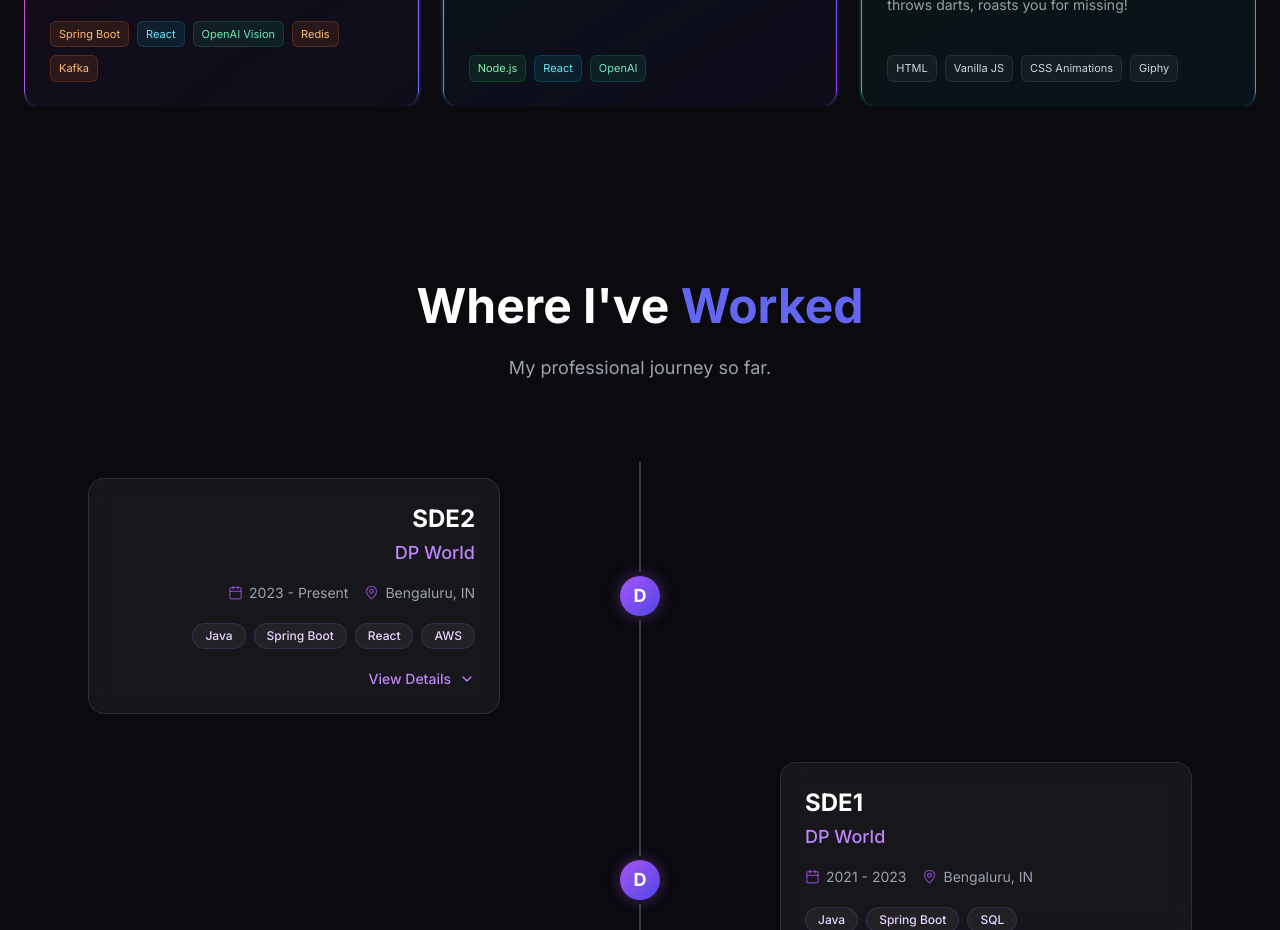
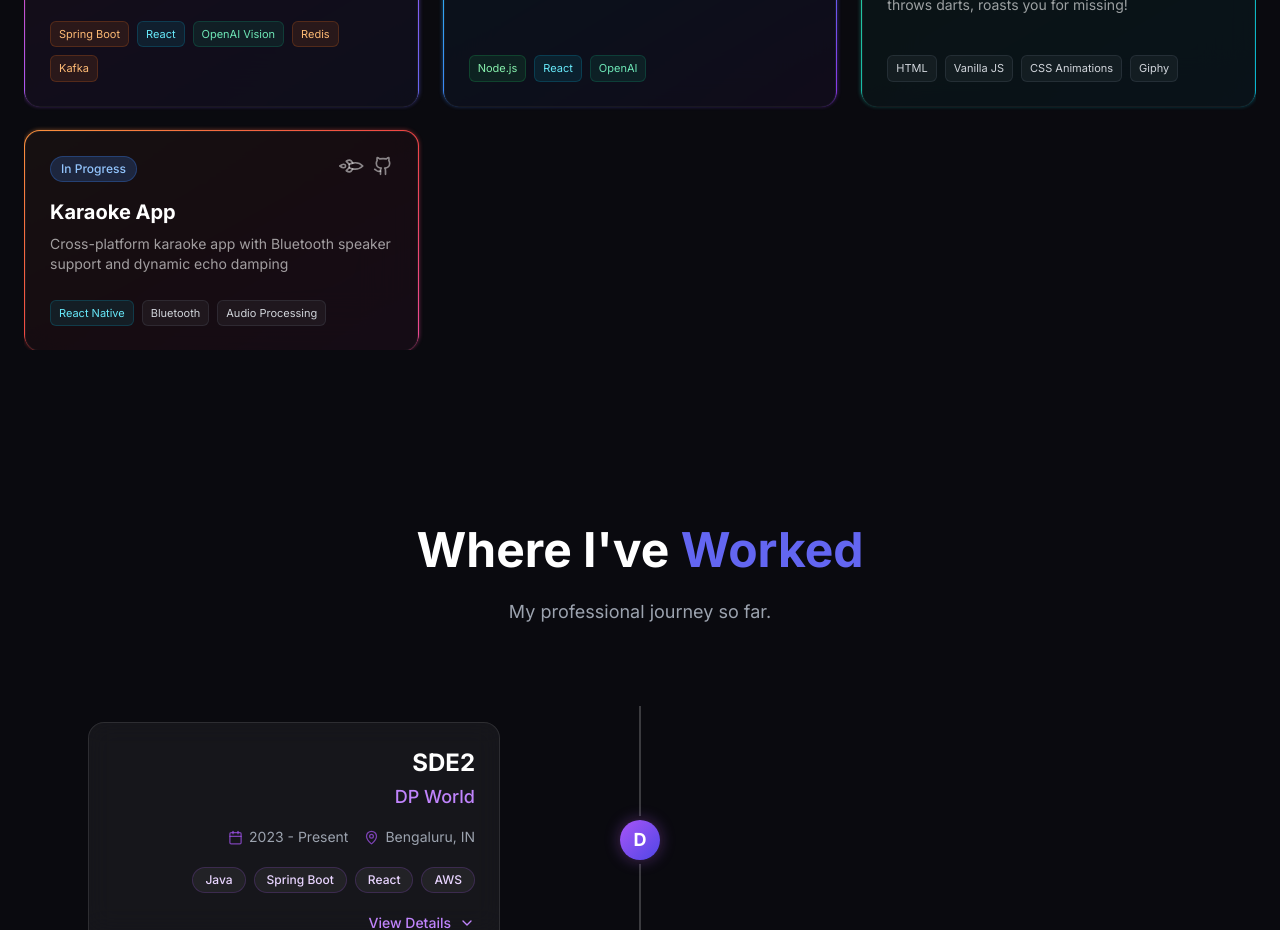
Before and after one commit to yugam1/yugam1.github.io, a React (Vite) app: page / in a window 1280 px wide. Shown: the part 2080-3010 px from the top of the page. Built offline with nearby package versions, Linux system fonts and the light colour scheme.

Commit message:
updated resume

```diff
--- a/src/data/resume.ts
+++ b/src/data/resume.ts
@@ -65,7 +65,7 @@
     location: "Bengaluru, IN",
     email: "yugam.iitkgp@gmail.com",
     linkedin: "in/yugam-prasad",
-    github: "yugam66",
+    github: "yugam1",
   },
   tagline: "I build something new every weekend using AI",
   stats: {
@@ -142,6 +142,13 @@
       status: "Built",
       link: "/memedart.html",
     },
+    {
+      name: "Karaoke App",
+      desc: "Cross-platform karaoke app with Bluetooth speaker support and dynamic echo damping",
+      tech: ["React Native", "Bluetooth", "Audio Processing"],
+      status: "In Progress",
+      link: "https://github.com/yugam1/KaraokeApp",
+    },
   ],
   skills: [
     {
```
